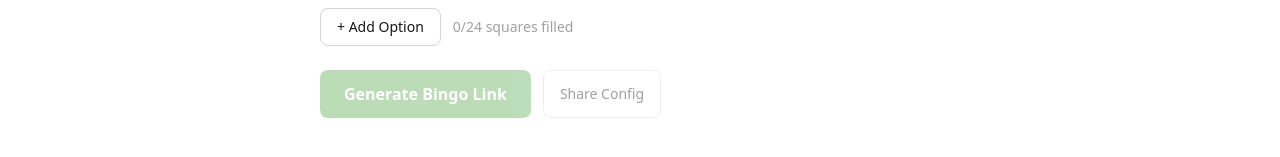
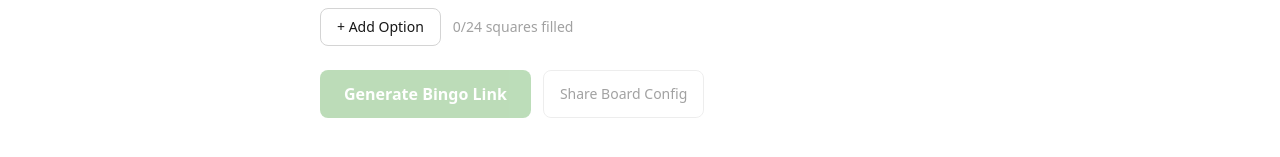
Before and after one commit to matthewnoel/bingo, a SvelteKit app: page / in a window 1280 px wide. Shown: the part 223-380 px from the top of the page. Built offline with nearby package versions, Linux system fonts and the light colour scheme.

Commit message:
things i missed

```diff
--- a/src/routes/+page.svelte
+++ b/src/routes/+page.svelte
@@ -130,7 +130,7 @@
 		<Button onclick={generateLink} label="Generate Bingo Link" disabled={filledCount === 0} />
 		<Button
 			onclick={copyConfig}
-			label={configCopied ? 'Copied!' : 'Share Config'}
+			label={configCopied ? 'Copied!' : 'Share Board Config'}
 			variant="secondary"
 			disabled={filledCount === 0}
 		/>
```
Also changed, not shown: 1 other file (tests, documents, lock files or other folders).
